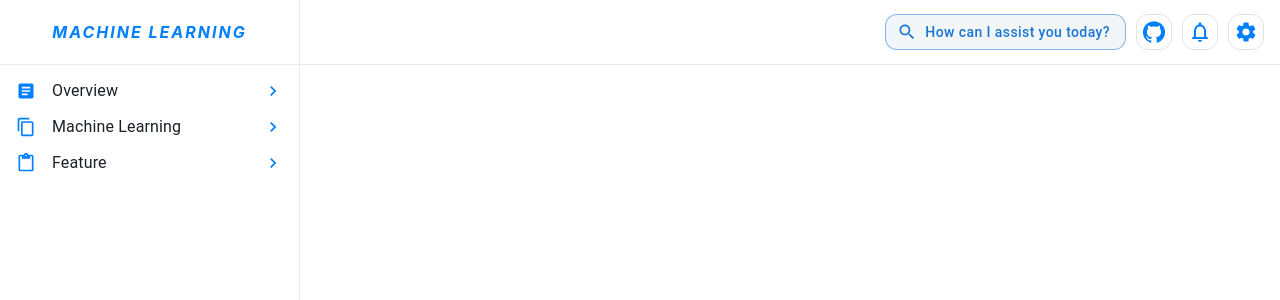
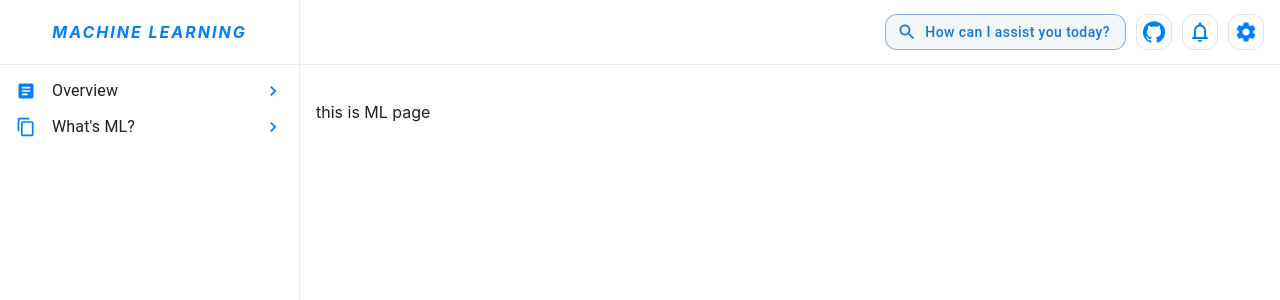
Before and after one commit to Until-You-Possible/dashboard-ML, a React (Create React App) app in the folder code/frontend/dashboard-app/: page /ml in a window 1280 px wide. Shown: the top 300 px of the page. Built offline with nearby package versions, Linux system fonts and the light colour scheme.

Commit message:
feat: enhance the menu and modify some css for main

```diff
--- a/code/frontend/dashboard-app/src/App.tsx
+++ b/code/frontend/dashboard-app/src/App.tsx
@@ -1,10 +1,11 @@
 import React from 'react';
 import "./css/App.css"
-import Home from "./view/Home/Index";
+import Overview from "./view/Overview/Index";
 import { Routes, Route, Navigate } from "react-router-dom";
 import MenuSet from "./component/Menu/Index";
 import FeatureEngine from "./view/FeatureEngine/Index";
 import ContentHeader from "./component/ContentHeader/Index";
+import ML from "./view/ML/Index";
 
 function App() {
 
@@ -22,8 +23,8 @@ function App() {
               <div className="mainInnerContainer">
                   <Routes>
                       <Route path="/" element={<Navigate to="/home" />} />
-                      <Route path="/home" element={<Home />} />
-                      <Route path="/feature" element={<FeatureEngine />} />
+                      <Route path="/overview" element={<Overview />} />
+                      <Route path="/ml" element={<ML />} />
                   </Routes>
               </div>
           </main>
--- a/code/frontend/dashboard-app/src/component/Menu/Index.tsx
+++ b/code/frontend/dashboard-app/src/component/Menu/Index.tsx
@@ -1,11 +1,42 @@
 import * as React from "react";
 import "./Index.css"
 import { Divider, ListItemIcon, ListItemText, MenuItem, MenuList } from "@mui/material";
-import { ContentCopy, ContentPaste} from "@mui/icons-material";
+import { ContentCopy } from "@mui/icons-material";
 import ArticleIcon from '@mui/icons-material/Article';
 import KeyboardArrowRightIcon from '@mui/icons-material/KeyboardArrowRight';
+import { useNavigate } from 'react-router-dom';
+import { ReactElement } from "react";
+
+
+interface menuItemType {
+    name: string,
+    route: string,
+    icon: ReactElement
+}
 
 export  default function MenuSet() {
+
+    let navigate = useNavigate();
+
+    const menuArray: menuItemType[] = [
+        {
+            name: "Overview",
+            route: "/overview",
+            icon: <ArticleIcon style={{color: "#007FFF"}} fontSize="small" />
+        },
+        {
+            name: "What's ML?",
+            route: "/ml",
+            icon: <ContentCopy style={{color: "#007FFF"}} fontSize="small" />
+        }
+    ]
+
+    // navTo current route
+    const navTo = (item: string) => {
+        navigate(item);
+    }
+
+
     return (
         <div className="paperMenuContainer">
 
@@ -16,27 +47,21 @@ export  default function MenuSet() {
             <div className="menu-wrapper">
 
                 <MenuList>
-                    <MenuItem>
-                        <ListItemIcon>
-                            <ArticleIcon style={{color: "#007FFF"}} fontSize="small" />
-                        </ListItemIcon>
-                        <ListItemText >Overview</ListItemText>
-                        <KeyboardArrowRightIcon style={{color: "#007FFF"}} fontSize="small" />
-                    </MenuItem>
-                    <MenuItem>
-                        <ListItemIcon>
-                            <ContentCopy style={{color: "#007FFF"}} fontSize="small" />
-                        </ListItemIcon>
-                        <ListItemText>Machine Learning</ListItemText>
-                        <KeyboardArrowRightIcon style={{color: "#007FFF"}} fontSize="small" />
-                    </MenuItem>
-                    <MenuItem>
-                        <ListItemIcon>
-                            <ContentPaste style={{color: "#007FFF"}} fontSize="small" />
-                        </ListItemIcon>
-                        <ListItemText>Feature</ListItemText>
-                        <KeyboardArrowRightIcon style={{color: "#007FFF"}} fontSize="small" />
-                    </MenuItem>
+
+                    {
+                        menuArray.map((item, index) => {
+                            return (
+                                <MenuItem onClick={() => navTo(item.route)} key={index}>
+                                    <ListItemIcon>
+                                        {item.icon}
+                                    </ListItemIcon>
+                                    <ListItemText >{item.name}</ListItemText>
+                                    <KeyboardArrowRightIcon style={{color: "#007FFF"}} fontSize="small" />
+                                </MenuItem>
+                            )
+                        })
+                    }
+
                 </MenuList>
             </div>
         </div>
--- a/code/frontend/dashboard-app/src/css/App.css
+++ b/code/frontend/dashboard-app/src/css/App.css
@@ -17,6 +17,7 @@ body {
 
 .navContainer {
   width: var(--MuiDocs-navDrawer-width);
+  height: 100vh;
 }
 
 .navContainer .navListWrap{
@@ -54,7 +55,19 @@ body {
 
 .mainContainer {
   /*background: #007FFF;*/
+  /*padding-top: calc(var(--MuiDocs-header-height) + 36px);*/
+  flex: 1
+}
+
+.mainInnerContainer {
+  width: 100%;
+  margin-left: auto;
+  box-sizing: border-box;
+  margin-right: auto;
+  display: block;
+  padding-left: 16px;
+  padding-right: 16px;
   padding-top: calc(var(--MuiDocs-header-height) + 36px);
-  flex: 1
-
+  max-width: 105ch;
+  position: relative;
 }
--- /dev/null
+++ b/code/frontend/dashboard-app/src/view/ML/Index.tsx
@@ -0,0 +1,12 @@
+import * as React from 'react';
+
+
+function ML() {
+    return (
+        <div className="MLContainer">
+            this is ML page
+        </div>
+    );
+}
+
+export default ML;
--- a/code/frontend/dashboard-app/src/view/Home/Index.tsx
+++ b/code/frontend/dashboard-app/src/view/Overview/Index.tsx
@@ -1,6 +1,6 @@
 import * as React from 'react';
 
-function Home() {
+function Overview() {
     return (
         <div className="HomeContainer">
             {
@@ -12,4 +12,4 @@ function Home() {
     );
 }
 
-export default Home;
+export default Overview;
```
Also changed, not shown: code/frontend/dashboard-app/src/view/Overview/Index.css (added).
